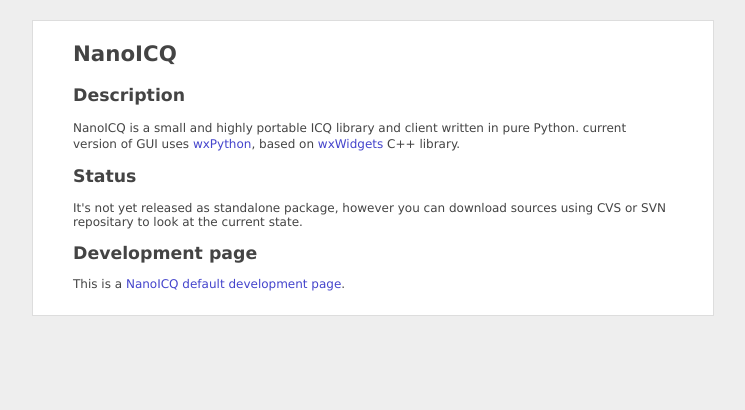
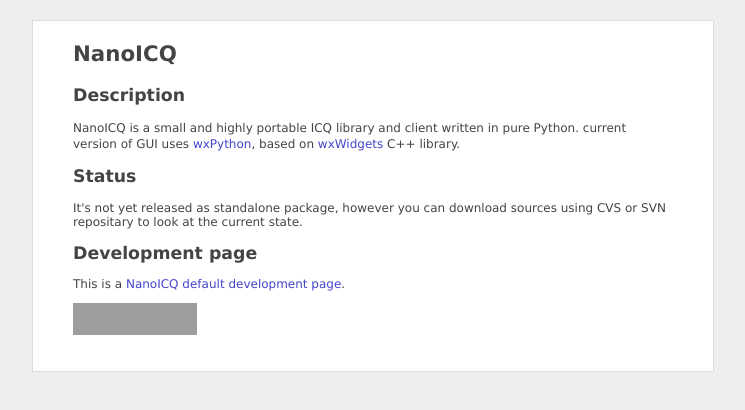
Before and after one commit to BackupTheBerlios/nanoicq, a plain HTML site: page nanoicq/www/index.html in a window 1280 px wide. Shown: the whole page, without its empty margins (28-773 px from the left). Drawn offline with Linux system fonts and the light colour scheme; grey boxes are pictures that could not be loaded.

Commit message:
no message

```diff
--- a/nanoicq/www/index.html
+++ b/nanoicq/www/index.html
@@ -1,3 +1,5 @@
+</body></html>
+
 <!DOCTYPE HTML PUBLIC "-//W3C//DTD HTML 4.0 Transitional//EN">
 <html>
 <head>
@@ -34,6 +36,10 @@ sources using CVS or SVN repositary to look at the current state.
 <h2>Development page</h2>
 This is a <a href="http://developer.berlios.de/projects/nanoicq/">NanoICQ default development page</a>.
 
+<p>
+<a href="http://developer.berlios.de">
+<img src="http://developer.berlios.de/bslogo.php?group_id=5315" width="124" height="32" border="0" alt="BerliOS Logo" /></a>
+</p>
 </div> <!-- content -->
 
 </div> <!-- page -->
```
